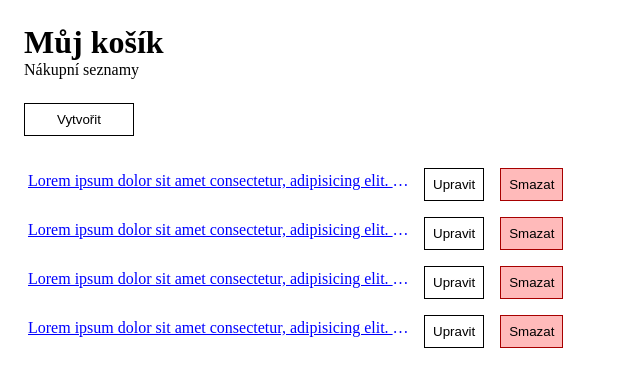
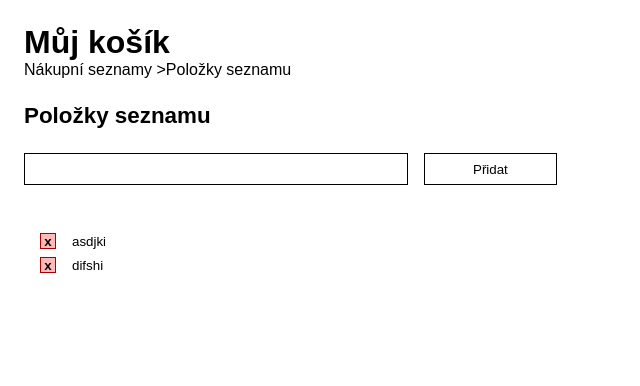
Before and after one commit to davidkubik02/shopping-list, a React (Vite) app: page / in a window 1280 px wide. Shown: the top 386 px of the page, without its empty margins (0-640 px from the left). Built offline with nearby package versions, Linux system fonts and the light colour scheme.

Commit message:
lists item page created

```diff
--- a/src/App.css
+++ b/src/App.css
@@ -2,6 +2,7 @@
   padding: 0;
   margin: 0;
   box-sizing: border-box;
+  font-family: sans-serif;
 }
 
 .page-container {
@@ -17,6 +18,7 @@
   border: 1px double #000;
   background-color: #fff;
   padding: 8px;
+  height: 32px;
   cursor: pointer;
 }
 .button:hover {
@@ -26,3 +28,8 @@
 header {
   margin-bottom: 24px;
 }
+
+.page-title {
+  font-size: 1.4rem;
+  font-weight: bold;
+}
--- a/src/App.tsx
+++ b/src/App.tsx
@@ -1,9 +1,10 @@
 import "./App.css";
 import ShopingLists from "./pages/shoping-lists/ShopingLists";
+import ListItem from "./pages/list-item/ListItem";
 function App() {
   return (
     <div className="page-container">
-      <ShopingLists />
+      <ListItem />
     </div>
   );
 }
--- /dev/null
+++ b/src/pages/list-item/ListItem.tsx
@@ -0,0 +1,73 @@
+import React, { useState } from "react";
+import "./list-item.css";
+import Item from "./item/Item";
+import { useRef } from "react";
+
+function ListItem() {
+  const [items, setItems] = useState<string[]>(["asdjki", "difshi"]);
+  const [itemName, setItemName] = useState<string>("");
+  const inputRef = useRef<HTMLInputElement>(null);
+  const addHandle = (): void => {
+    if (itemName) {
+      setItems((items) => [...items, itemName]);
+      setItemName("");
+    }
+    if (inputRef.current) {
+      inputRef.current.focus();
+    }
+  };
+
+  const removeItemHandle = (index: number): void => {
+    setItems((items) => items.filter((item, i) => i !== index));
+  };
+  const itemNameChange = (
+    index: number,
+    event: React.ChangeEvent<HTMLInputElement>
+  ) => {
+    if (!event.target.value) {
+      removeItemHandle(index);
+      (document.activeElement as HTMLElement).blur();
+      return;
+    }
+    setItems((items) =>
+      items.map((item, i) => (i === index ? event.target.value : item))
+    );
+  };
+  return (
+    <div>
+      {/* header */}
+      <header>
+        <h1 className="main-title">Můj košík</h1>
+        <nav>{"Nákupní seznamy >Položky seznamu"}</nav>
+      </header>
+      {/* header */}
+      <div className="page-title list-item-title">Položky seznamu</div>
+      <div className="list-item-add-wrapper">
+        <input
+          onChange={(e) => setItemName(e.target.value)}
+          value={itemName}
+          type="text"
+          className="litst-item-input"
+          ref={inputRef}
+        />
+        <button className="button add-button" onClick={addHandle}>
+          Přidat
+        </button>
+      </div>
+      <ul className="items-list">
+        {items.map((name, index) => {
+          return (
+            <Item
+              info={{ name, index }}
+              key={index}
+              remove={removeItemHandle}
+              changeHandle={itemNameChange}
+            />
+          );
+        })}
+      </ul>
+    </div>
+  );
+}
+
+export default ListItem;
--- /dev/null
+++ b/src/pages/list-item/item/Item.tsx
@@ -0,0 +1,34 @@
+import React from "react";
+
+function Item({
+  info,
+  remove,
+  changeHandle,
+}: {
+  info: { name: string; index: number };
+  remove: (index: number) => void;
+  changeHandle: (
+    index: number,
+    event: React.ChangeEvent<HTMLInputElement>
+  ) => void;
+}) {
+  return (
+    <li className="item">
+      <button
+        className="button cancel-button"
+        onClick={() => remove(info.index)}
+      >
+        x
+      </button>
+      <input
+        className="item-name"
+        onChange={(event) => {
+          changeHandle(info.index, event);
+        }}
+        value={info.name}
+      />
+    </li>
+  );
+}
+
+export default Item;
--- /dev/null
+++ b/src/pages/list-item/list-item.css
@@ -0,0 +1,45 @@
+.litst-item-input {
+  height: 32px;
+  width: 384px;
+  font-size: 1rem;
+  margin-right: 16px;
+  outline: none;
+  border: 1px solid #000;
+  padding: 4px;
+}
+
+.add-button {
+  padding-left: 48px;
+  padding-right: 48px;
+}
+.items-list {
+  margin-left: 16px;
+}
+.list-item-add-wrapper {
+  margin-bottom: 48px;
+}
+
+.item {
+  display: flex;
+  flex-direction: row;
+  margin-bottom: 8px;
+}
+.cancel-button {
+  width: 16px;
+  height: 16px;
+  font-weight: bold;
+  padding: 0;
+  border: 1px double #a70000;
+  background-color: #ffbaba;
+  margin-right: 16px;
+}
+
+.item-name {
+  width: 480px;
+  outline: none;
+  border: 0;
+}
+
+.list-item-title {
+  margin-bottom: 24px;
+}
```
